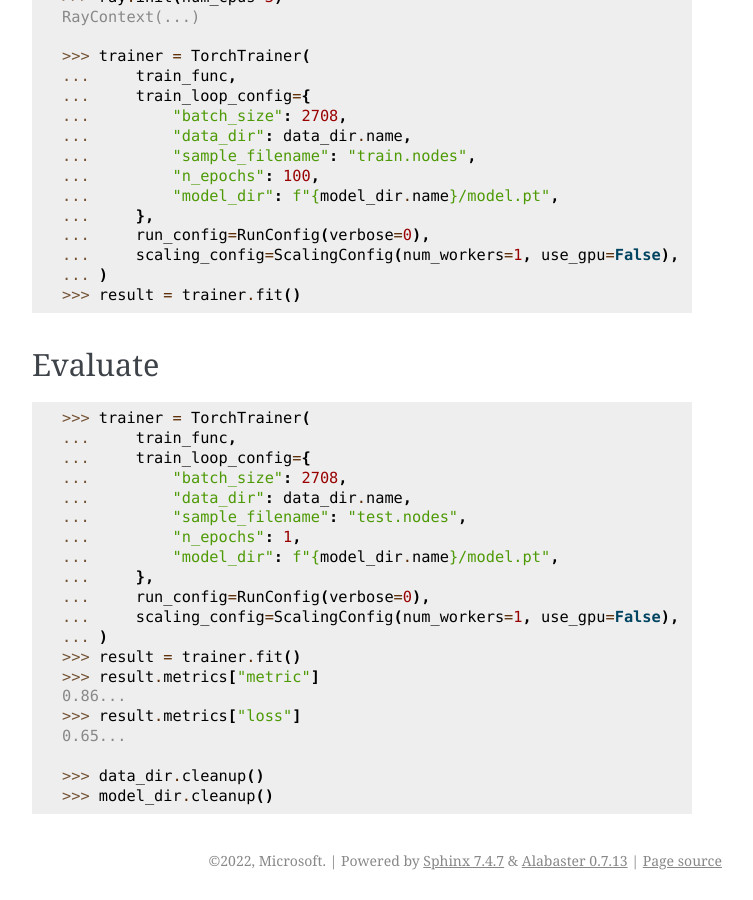
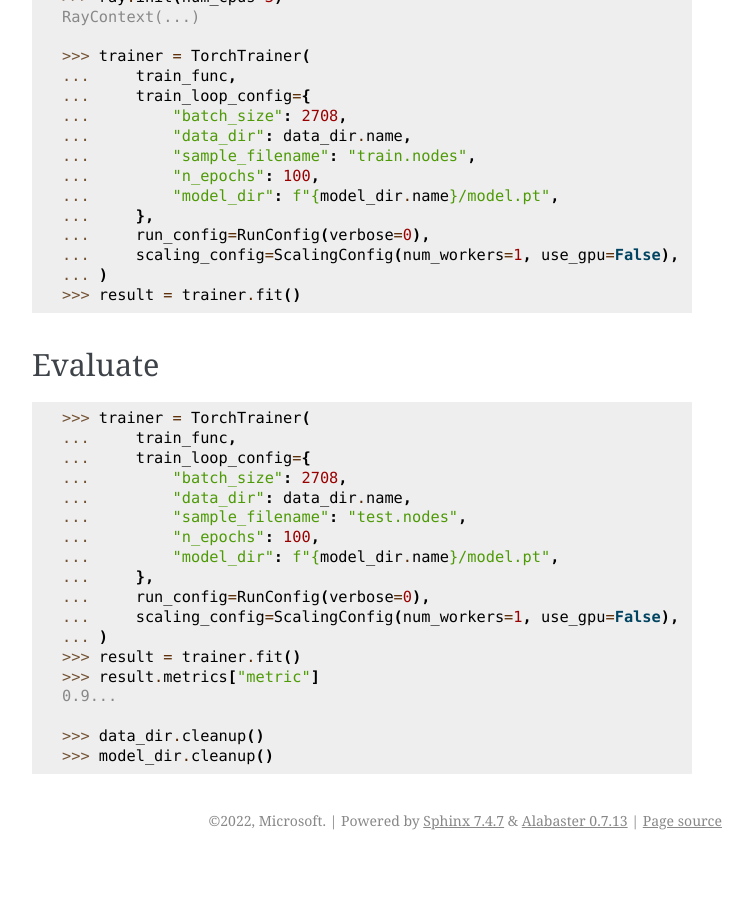
Before and after one commit to microsoft/DeepGNN, a Sphinx documentation site: the page built from docs/torch/node_class.rst, in a window 1280 px wide and 900 px high, scrolled down 5267 px. Shown: the whole window, without its empty margins (388-1141 px from the left). Built offline with Sphinx 7.4.7, drawn with Linux system fonts in a browser that asks for light colours; after the commit the page ends 6127 px from its top, so only the background shows below that.

Commit message:
Stability docs.

```diff
--- a/docs/torch/link_pred.rst
+++ b/docs/torch/link_pred.rst
@@ -325,5 +325,3 @@ Finally we train the model to predict whether an edge exists between any two nod
     >>> result = trainer.fit()
     >>> result.metrics["metric"]
     0.98...
-    >>> result.metrics["loss"]
-    1.2...
--- a/docs/torch/node_class.rst
+++ b/docs/torch/node_class.rst
@@ -265,7 +265,7 @@ Evaluate
     ...         "batch_size": 2708,
     ...         "data_dir": data_dir.name,
     ...         "sample_filename": "test.nodes",
-    ...         "n_epochs": 1,
+    ...         "n_epochs": 100,
     ...         "model_dir": f"{model_dir.name}/model.pt",
     ...     },
     ...     run_config=RunConfig(verbose=0),
@@ -273,9 +273,7 @@ Evaluate
     ... )
     >>> result = trainer.fit()
     >>> result.metrics["metric"]
-    0.86...
-    >>> result.metrics["loss"]
-    0.65...
+    0.9...
 
     >>> data_dir.cleanup()
     >>> model_dir.cleanup()
```
Also changed, not shown: 1 other file.
